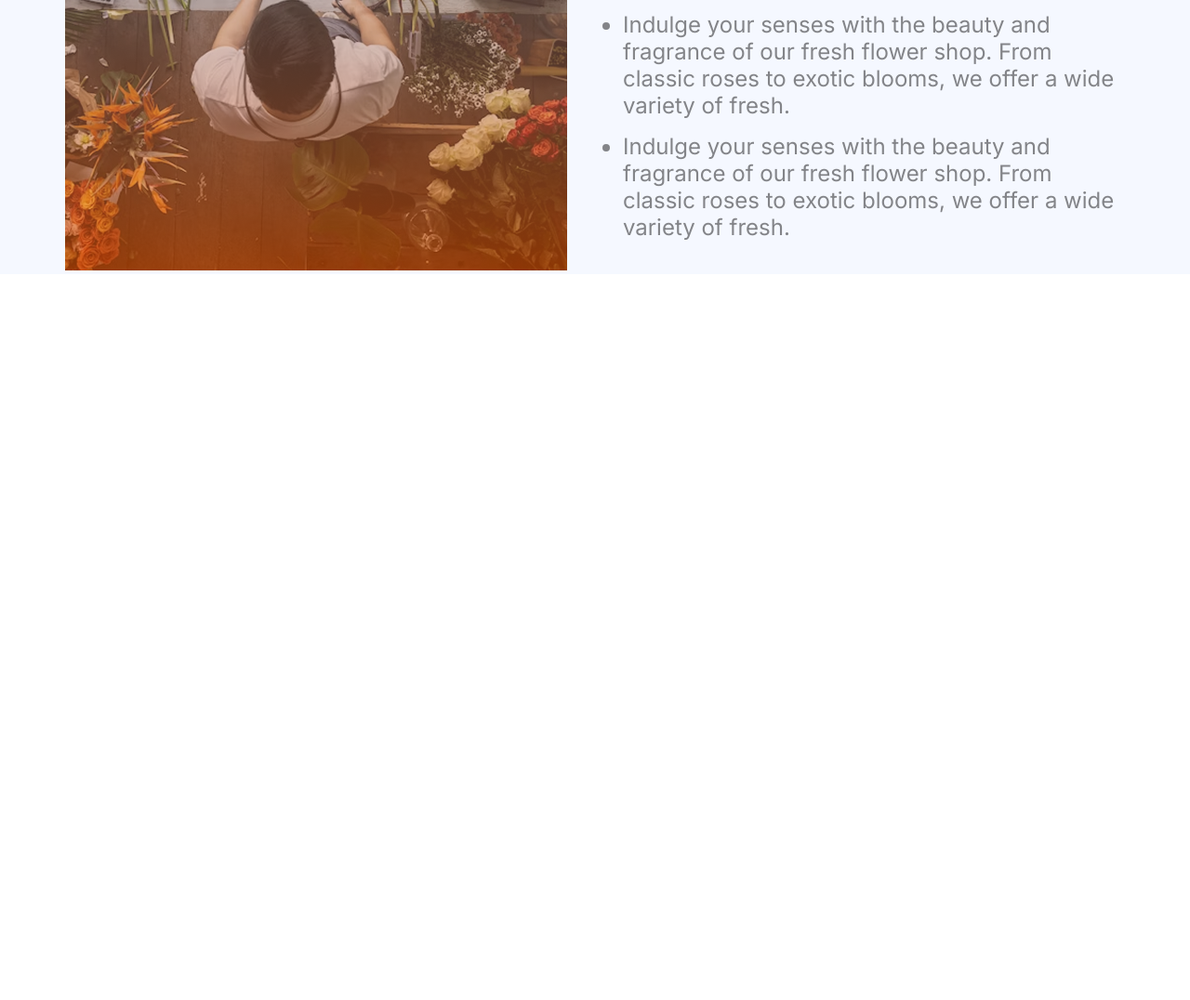
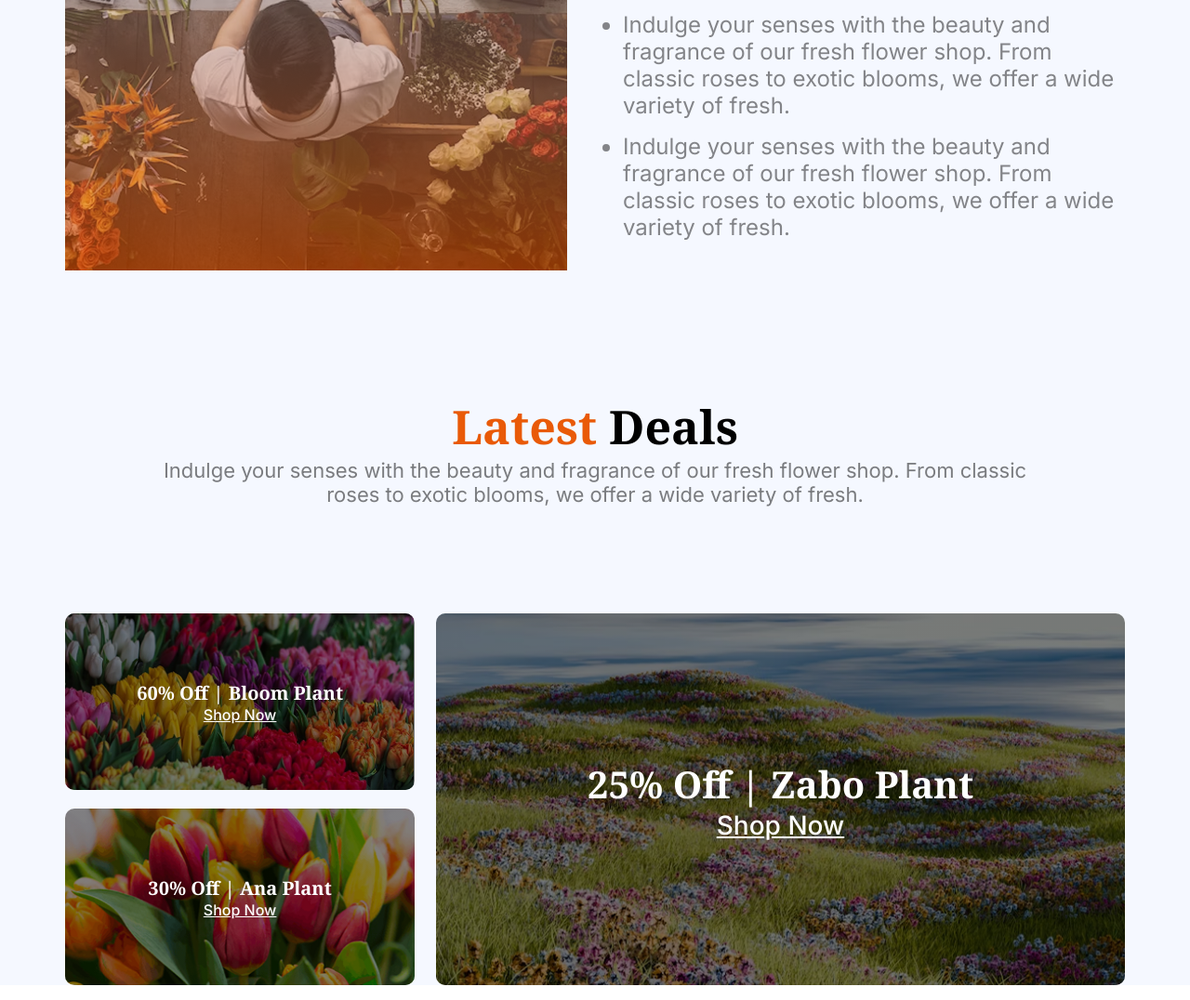
Before and after one commit to imtiaz-maruf/B12A02, a plain HTML site: page index.html in a window 1280 px wide. Shown: the part 2437-3513 px from the top of the page at 93% size. Before the commit the page ends 2732 px from the top, so only its background shows below. Drawn offline with Linux system fonts and the light colour scheme.

Commit message:
Added Latest Deal

```diff
--- a/index.html
+++ b/index.html
@@ -149,12 +149,44 @@
         </section>
 
         <!-- latest deal section -->
-        <section class="latest-deal-text">
+        <section class="latest-deal">
+            <div class="latest-deal-text">
+                <div class="latest-deal-heading"><span class="orange-font-color">Latest</span> Deals</div>
+                <div class="latest-deal-sub-heading">
+                    Indulge your senses with the beauty and fragrance of our fresh flower shop. From classic roses to
+                    exotic blooms, we offer a wide variety of fresh.
+
+                </div>
+            </div>
+            <div class="latest-deal-images">
+                <div class="left-part">
+                    <div class="latest-deal-images-1-ctr">
+                        <div class="latest-deal-images-1">
+                            <span class="latest-deal-images-header">60% Off | Bloom Plant</span>
+                            <span class="latest-deal-images-sub-header">Shop Now</span>
+                        </div>
+                    </div>
+                    <div class="latest-deal-images-2-ctr">
+                        <div class="latest-deal-images-2">
+                            <span class="latest-deal-images-header">30% Off | Ana Plant</span>
+                            <span class="latest-deal-images-sub-header">Shop Now</span>
+
+                        </div>
+                    </div>
+                </div>
+
+                <div class="right-part">
+                    <div class="latest-deal-images-3-ctr">
+                        <div class="latest-deal-images-3">
+                            <span class="latest-deal-images-header-right">25% Off | Zabo Plant</span>
+                            <span class="latest-deal-images-sub-header-right">Shop Now</span>
+                        </div>
+                    </div>
+                </div>
+            </div>
+
 
         </section>
-
-
-        <section class="latest-deal-images"></section>
 
         <!-- join us section -->
         <section class="join-us"></section>
--- a/styles/style.css
+++ b/styles/style.css
@@ -263,3 +263,182 @@ nav {
     width: 286px;
     z-index: 1;
 }
+
+/* latest deal section */
+
+.latest-deal {
+    margin: auto;
+    margin-top: 130px;
+    margin-bottom: 16px;
+
+
+    max-width: 1140px;
+    text-align: center;
+}
+
+.latest-deal-heading {
+    font-size: 50px;
+    font-weight: bold;
+    font-family: "Noto Serif", serif;
+}
+
+.latest-deal-sub-heading {
+    padding-left: 100px;
+    padding-right: 100px;
+    font-family: "Inter", sans-serif;
+    font-size: 22px;
+    color: #00000080;
+
+}
+
+
+.latest-deal-images {
+    /* display: grid;
+    grid-template-columns: repeat(3, 1fr); */
+    /*
+    align-items: center; */
+
+    display: flex;
+    width: 100%;
+    justify-content: space-between;
+    margin-top: 115px;
+
+}
+
+.left-part {
+    width: 33%;
+
+    display: flex;
+    flex-direction: column;
+    justify-content: space-between;
+    gap: 5%;
+
+}
+
+.right-part {
+    width: 65%;
+    display: flex;
+    flex-direction: column;
+    justify-content: space-between;
+    gap: 5%;
+
+
+
+}
+
+.latest-deal-images-1-ctr {
+    max-width: 100%;
+    height: 200px;
+    border-radius: 10px;
+    background: url("../images/1deal-bloom.png") no-repeat center;
+    background-size: cover;
+}
+
+.latest-deal-images-2-ctr {
+    max-width: 100%;
+    height: 200px;
+    border-radius: 10px;
+    background: url("../images/2deal-ana.png") no-repeat center;
+    background-size: cover;
+}
+
+.latest-deal-images-3-ctr {
+    max-width: 100%;
+    height: 100%;
+    border-radius: 10px;
+    background: url("../images/3deal-zabo.png") no-repeat center;
+    background-size: cover;
+
+
+
+}
+
+.latest-deal-images-1 {
+    width: 100%;
+    height: 100%;
+    border-radius: 10px;
+    display: flex;
+    flex-direction: column;
+    justify-content: center;
+    align-items: center;
+    background-image: linear-gradient(to bottom, #0000007d, #0000007d);
+
+
+
+
+}
+
+.latest-deal-images-2 {
+    width: 100%;
+    height: 100%;
+    border-radius: 10px;
+    display: flex;
+    flex-direction: column;
+    justify-content: center;
+    align-items: center;
+    background-image: linear-gradient(to bottom, #0000007d, #0000007d);
+}
+
+
+
+.latest-deal-images-3 {
+    width: 100%;
+    height: 100%;
+    border-radius: 10px;
+    display: flex;
+    flex-direction: column;
+    justify-content: center;
+    align-items: center;
+    background-image: linear-gradient(to bottom, #0000007d, #0000007d);
+
+
+
+}
+
+.latest-deal-images-header {
+    font-family: "Noto Serif", serif;
+    font-size: 20px;
+    font-weight: bold;
+    color: white;
+    text-align: center;
+    justify-content: center;
+
+
+}
+
+.latest-deal-images-sub-header {
+    font-family: "Inter", sans-serif;
+    font-size: 16px;
+    font-weight: 500;
+    color: white;
+    text-align: center;
+    justify-content: center;
+    text-decoration: underline;
+
+
+
+}
+
+.latest-deal-images-header-right {
+    font-family: "Noto Serif", serif;
+    font-size: 40px;
+    font-weight: bold;
+    color: white;
+    text-align: center;
+    justify-content: center;
+
+
+}
+
+.latest-deal-images-sub-header-right {
+    font-family: "Inter", sans-serif;
+    font-size: 28px;
+    font-weight: 500;
+    color: white;
+    text-align: center;
+    justify-content: center;
+    text-decoration: underline;
+
+
+
+}
```
Also changed, not shown: images/1deal-bloom.png (renamed from images/deal-bloom.png), images/2deal-ana.png (renamed from images/deal-ana.png), images/3deal-zabo.png (renamed from images/deal-zabo.png).
